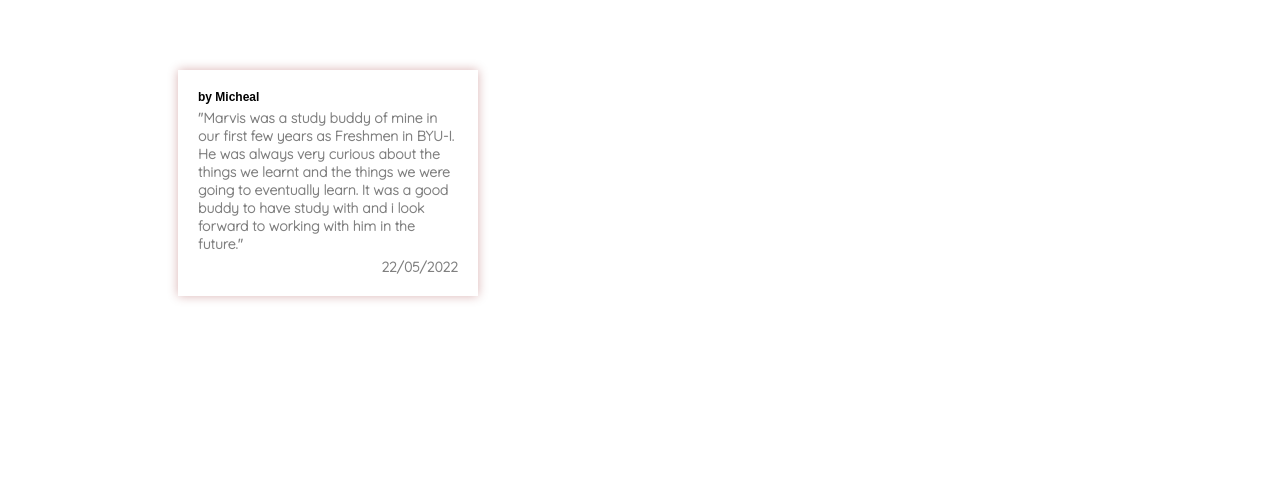
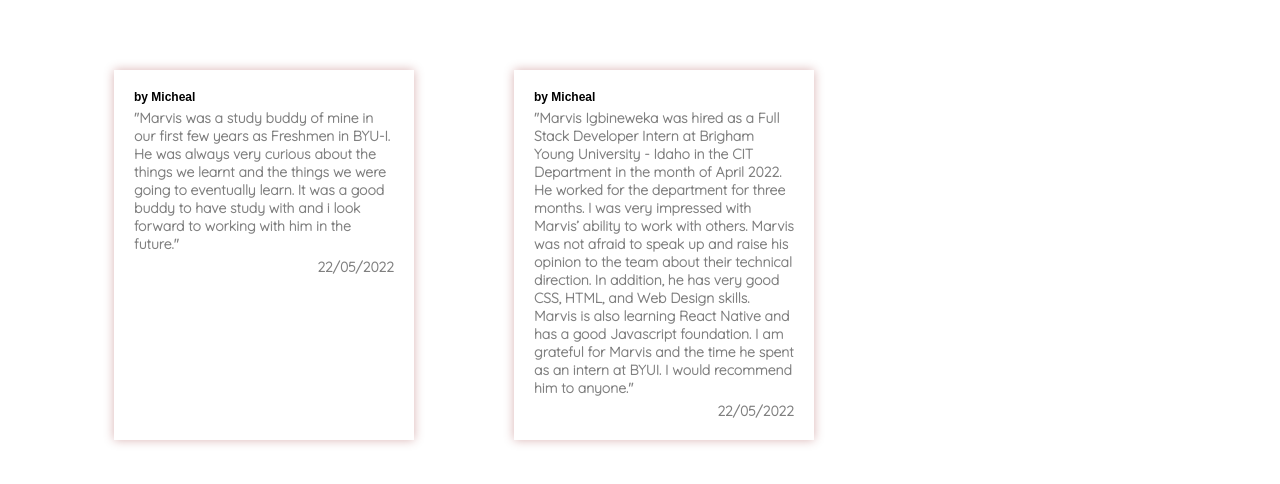
Before and after one commit to justmarvis/marvis-portfolio, a React (Create React App) app: page /testimonials in a window 1280 px wide. Shown: the part 886-1370 px from the top of the page. Before the commit the page ends 1232 px from the top, so only its background shows below. Built offline with nearby package versions, Linux system fonts and the light colour scheme; a web font is replaced by a local one.

Commit message:
edited home and testimonial pages

```diff
--- a/src/components/body/Body.js
+++ b/src/components/body/Body.js
@@ -13,7 +13,7 @@ function Body() {
                 <Head />
                 <p className='bdy'>The more your scroll <i class="fa fa-arrow-down" aria-hidden="true"></i>, the better it gets!</p>
                 <Background />
-                <h2 className='heading2'>Resume</h2>
+                <h2 className='heading2'>Resume/CV</h2>
                 <div className="firstFlex">
                 <Resume  />
                 <Skill />
--- a/src/components/body/crd/Crd.css
+++ b/src/components/body/crd/Crd.css
@@ -7,7 +7,7 @@
 }
 .crd-container {
     /* padding: 100px; */
-    width: 80%;
+    width: 90%;
     margin: auto;
     display: flex;
     flex-wrap: wrap;
--- a/src/components/body/crd/Crd.js
+++ b/src/components/body/crd/Crd.js
@@ -26,6 +26,14 @@ function Crd() {
                     <p className='crd-date'>22/05/2022</p>
                 </div>
             </div>
+
+            <div className='crd-mat'>
+                <div className='crd-content'>
+                    <h5 className='crd-title'>by Micheal</h5>
+                    <p className='crd-com'>"Marvis Igbineweka was hired as a Full Stack Developer Intern at Brigham Young University - Idaho in the CIT Department in the month of April 2022. He worked for the department for three months. I was very impressed with Marvis’ ability to work with others. Marvis was not afraid to speak up and raise his opinion to the team about their technical direction. In addition, he has very good CSS, HTML, and Web Design skills. Marvis is also learning React Native and has a good Javascript foundation. I am grateful for Marvis and the time he spent as an intern at BYUI. I would recommend him to anyone."</p>
+                    <p className='crd-date'>22/05/2022</p>
+                </div>
+            </div>
         </div>
     );
 }
```
